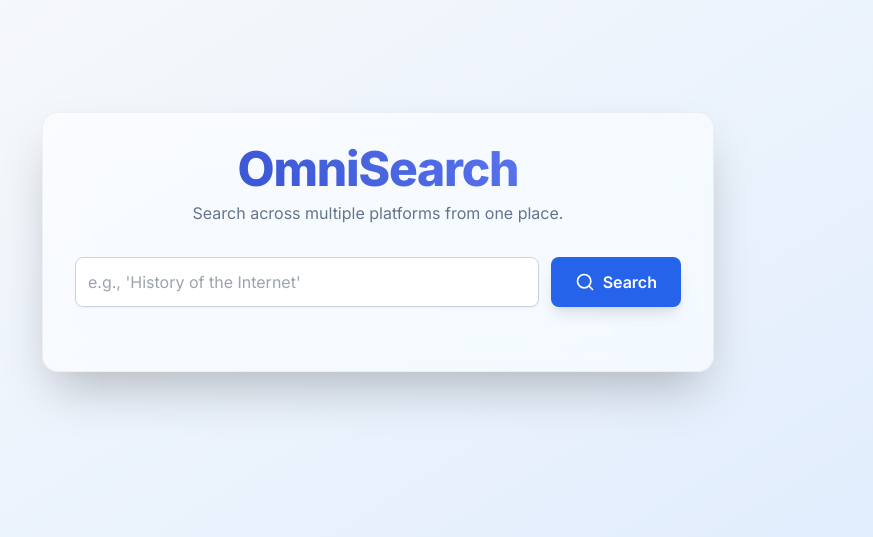
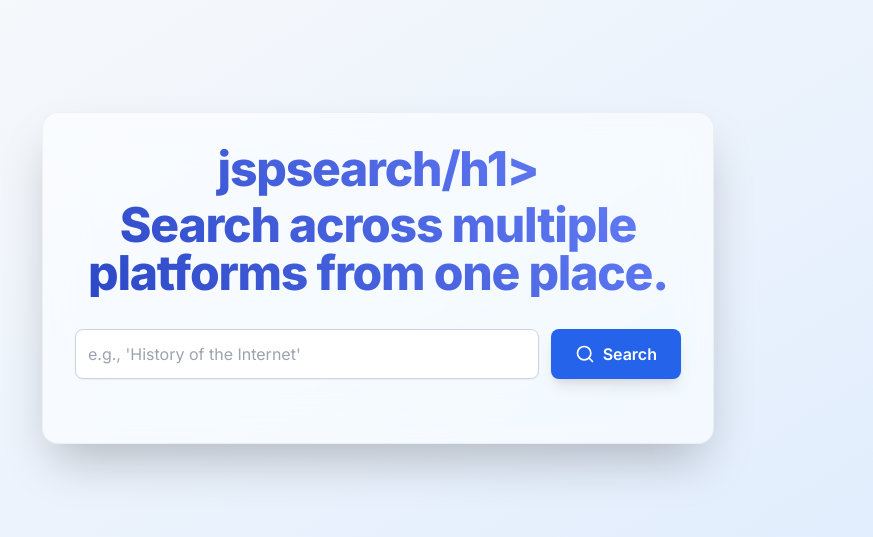
Before and after one commit to Jacobs4/jsp, a Django app: template search/templates/search/jsps.html in a window 1280 px wide. Shown: the top 537 px of the page, without its empty margins (262-1135 px from the left). Run offline with Django 5.2, Linux system fonts and the light colour scheme; the template is opened without the code that fills it, so the values that code supplies are empty; parts of the project's set-up code (start-up, migrations or seed data) failed here and were passed over; some libraries are stand-ins or nearby versions.

Commit message:
initial commit

```diff
--- a/search/templates/search/jsps.html
+++ b/search/templates/search/jsps.html
@@ -42,7 +42,7 @@
     <div class="search-card w-full max-w-2xl mx-auto rounded-2xl shadow-2xl p-6 sm:p-8 mt-10 sm:mt-20">
         <!-- Header Section -->
         <div class="text-center mb-8">
-            <h1 class="text-4xl sm:text-5xl font-extrabold text-slate-800 tracking-tight title-gradient">OmniSearch</h1>
+            <h1 class="text-4xl sm:text-5xl font-extrabold text-slate-800 tracking-tight title-gradient">jspsearch/h1>
             <p class="text-slate-500 mt-2">Search across multiple platforms from one place.</p>
         </div>
 
```
